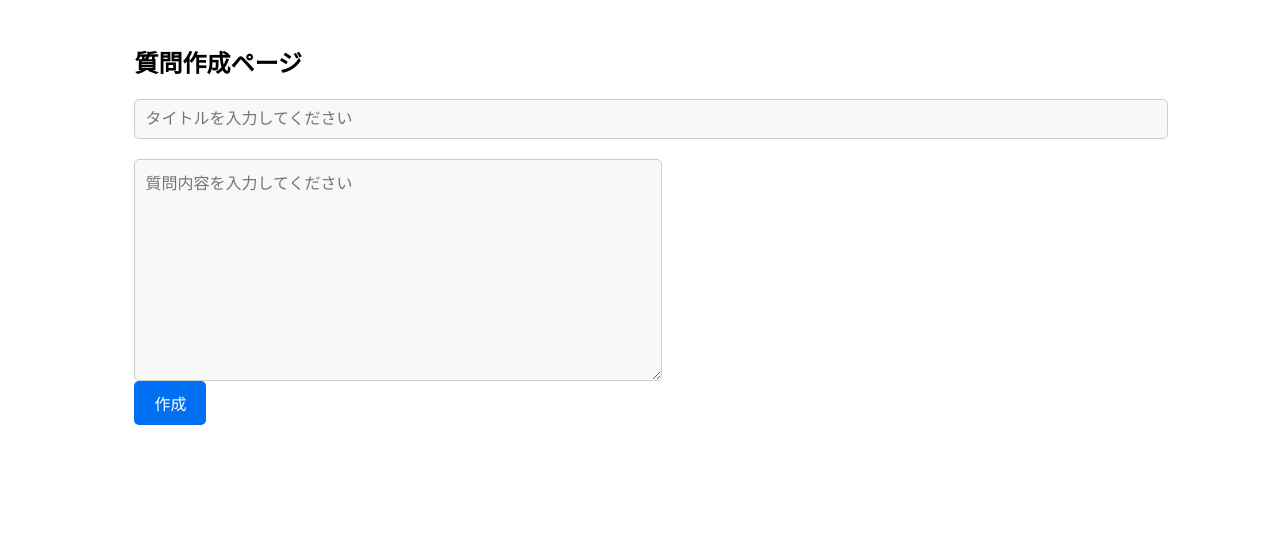
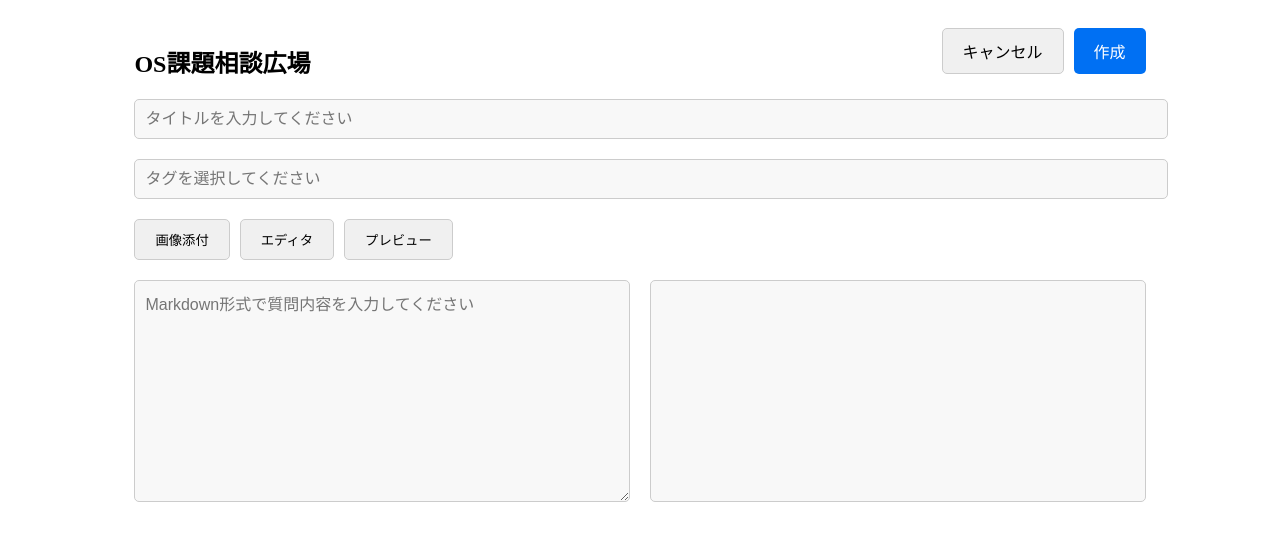
Before and after one commit to e225742/enpit-2024-web2, a Next.js app: page /new_question in a window 1280 px wide. Shown: the top 540 px of the page. Built offline with nearby package versions, Linux system fonts and the light colour scheme.

Commit message:
レイアウト修正

```diff
--- a/src/app/new_question/page.tsx
+++ b/src/app/new_question/page.tsx
@@ -3,6 +3,9 @@
 import React, { useState } from 'react';
 import { useRouter } from 'next/navigation'; // next/navigationを使用してリダイレクト
 import styles from './page.module.css';
+import Link from 'next/link';
+import { marked } from 'marked'; // markedライブラリをインポート
+
 
 const NewQuestionPage = () => {
   const [title, setTitle] = useState('');
@@ -34,27 +37,46 @@ const NewQuestionPage = () => {
 
   return (
     <div className={styles.container}>
-      <h1>質問作成ページ</h1>
-      <form onSubmit={handleSubmit}>
+      <h1>OS課題相談広場</h1>
+      <form>
         <div className={styles.inputGroup}>
           <input
             type="text"
             placeholder="タイトルを入力してください"
-            value={title}
-            onChange={(e) => setTitle(e.target.value)}
             className={styles.input}
           />
+        </div>
+        <div className={styles.inputGroup}>
+          <input
+            type="text"
+            placeholder="タグを選択してください"
+            className={styles.input}
+          />
+        </div>
+        <div className={styles.buttonGroup}>
+          <button type="button" className={styles.imageButton}>画像添付</button>
+          <button type="button" className={styles.editButton}>エディタ</button>
+          <button type="button" className={styles.previewButton}>プレビュー</button>
         </div>
         <div className={styles.textAreaContainer}>
           <textarea
             value={content}
-            onChange={(e) => setContent(e.target.value)}
-            placeholder="質問内容を入力してください"
+            onChange={(e) => setContent(e.target.value)} // 入力内容をステートに反映
+            placeholder="Markdown形式で質問内容を入力してください"
             rows={10}
             className={styles.textArea}
           />
+          <div
+            className={styles.previewArea}
+            dangerouslySetInnerHTML={{ __html: marked(content) }} // MarkdownをHTMLに変換して表示
+          />
         </div>
-        <button type="submit" className={styles.submitButton}>作成</button>
+        <div className={styles.footer}>
+          <Link href="/">
+            <button type="button" className={styles.cancelButton}>キャンセル</button>
+          </Link>
+          <button type="submit" className={styles.submitButton}>作成</button>
+        </div>
       </form>
     </div>
   );
```
